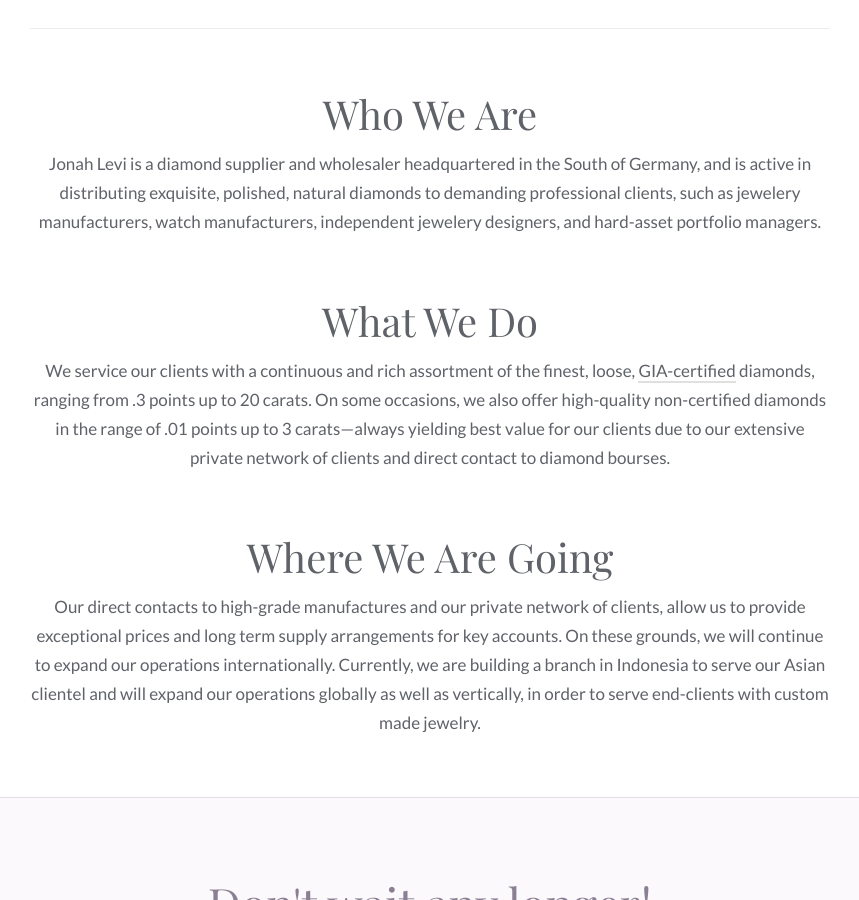
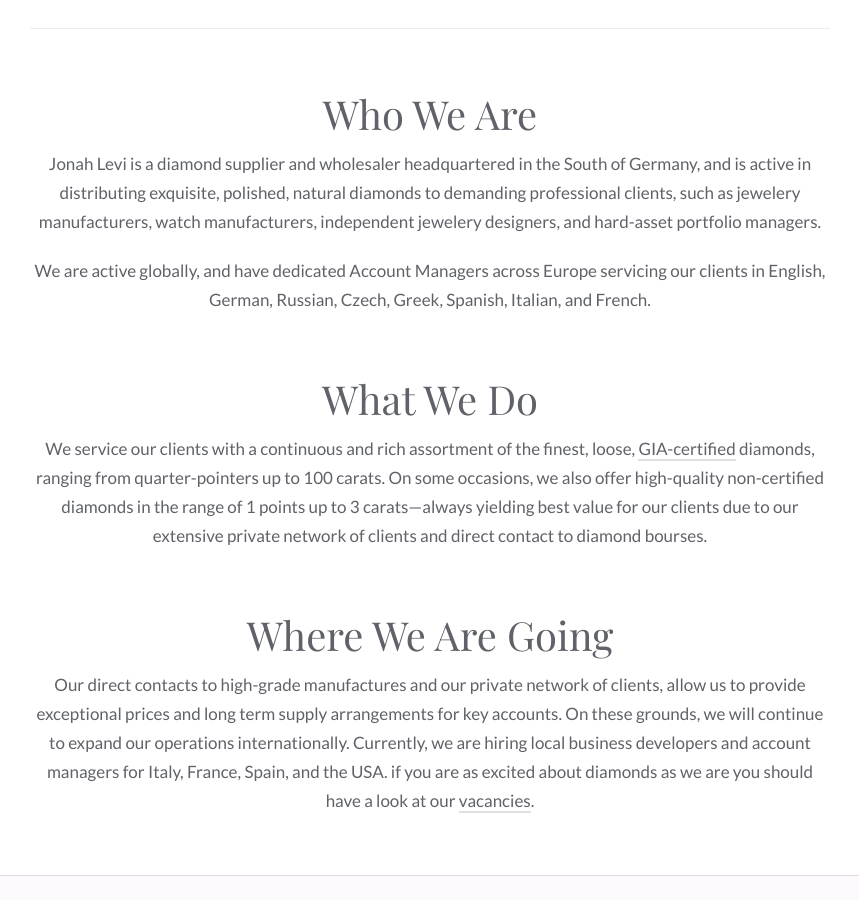
Before and after one commit to jonahlevi/jonahlevi.gihub.com, a Jekyll site: the page built from about/index.md, in a window 1280 px wide and 900 px high, scrolled down 1000 px. Shown: the whole window, without its empty margins (210-1069 px from the left). Built offline with Jekyll 4.4.1, drawn with Linux system fonts in a browser that asks for light colours; some web fonts are replaced; comment, search, counter and statistics services are not loaded.

Commit message:
About and policy

```diff
--- a/about/index.md
+++ b/about/index.md
@@ -18,17 +18,18 @@
 <div class="row cf">
 <h3>Who We Are</h3>
 <p class="finer">Jonah Levi is a diamond supplier and wholesaler headquartered in the South of Germany, and is active in distributing exquisite, polished, natural diamonds to demanding professional clients, such as jewelery manufacturers, watch manufacturers, independent jewelery designers, and hard-asset portfolio managers.</p>
+<p>We are active globally, and have dedicated Account Managers across Europe servicing our clients in English, German, Russian, Czech, Greek, Spanish, Italian, and French. </p>
 </div>
 
 <div class="row cf">
 <h3>What We Do</h3>
-<p class="finer">We service our clients with a continuous and rich assortment of the finest, loose, <a target="blank_" href="http://www.gia.edu/">GIA-certified</a> diamonds, ranging from .3 points up to 20 carats. On some occasions, we also offer high-quality non-certified diamonds in the range of .01 points up to 3 carats&mdash;always yielding best value for our clients due to our extensive private network of clients and direct contact to diamond bourses.</p>
+<p class="finer">We service our clients with a continuous and rich assortment of the finest, loose, <a target="blank_" href="http://www.gia.edu/">GIA-certified</a> diamonds, ranging from quarter-pointers up to 100 carats. On some occasions, we also offer high-quality non-certified diamonds in the range of 1 points up to 3 carats&mdash;always yielding best value for our clients due to our extensive private network of clients and direct contact to diamond bourses.</p>
 </div>
 
 
 <div class="row cf">
 <h3>Where We Are Going</h3>
-<p class="finer">Our direct contacts to high-grade manufactures and our private network of clients, allow us to provide exceptional prices and long term supply arrangements for key accounts. On these grounds, we will continue to expand our operations internationally. Currently, we are building a branch in Indonesia to serve our Asian clientel and will expand our operations globally as well as vertically, in order to serve end-clients with custom made jewelry.</p>
+<p class="finer">Our direct contacts to high-grade manufactures and our private network of clients, allow us to provide exceptional prices and long term supply arrangements for key accounts. On these grounds, we will continue to expand our operations internationally. Currently, we are hiring local business developers and account managers for Italy, France, Spain, and the USA. if you are as excited about diamonds as we are you should have a look at our <a href="{{ site.baseurl }}careers">vacancies</a>.</p>
 </div>
 
 </div>
```
Also changed, not shown: cookie-policy/index.md (+1 -1 lines).
